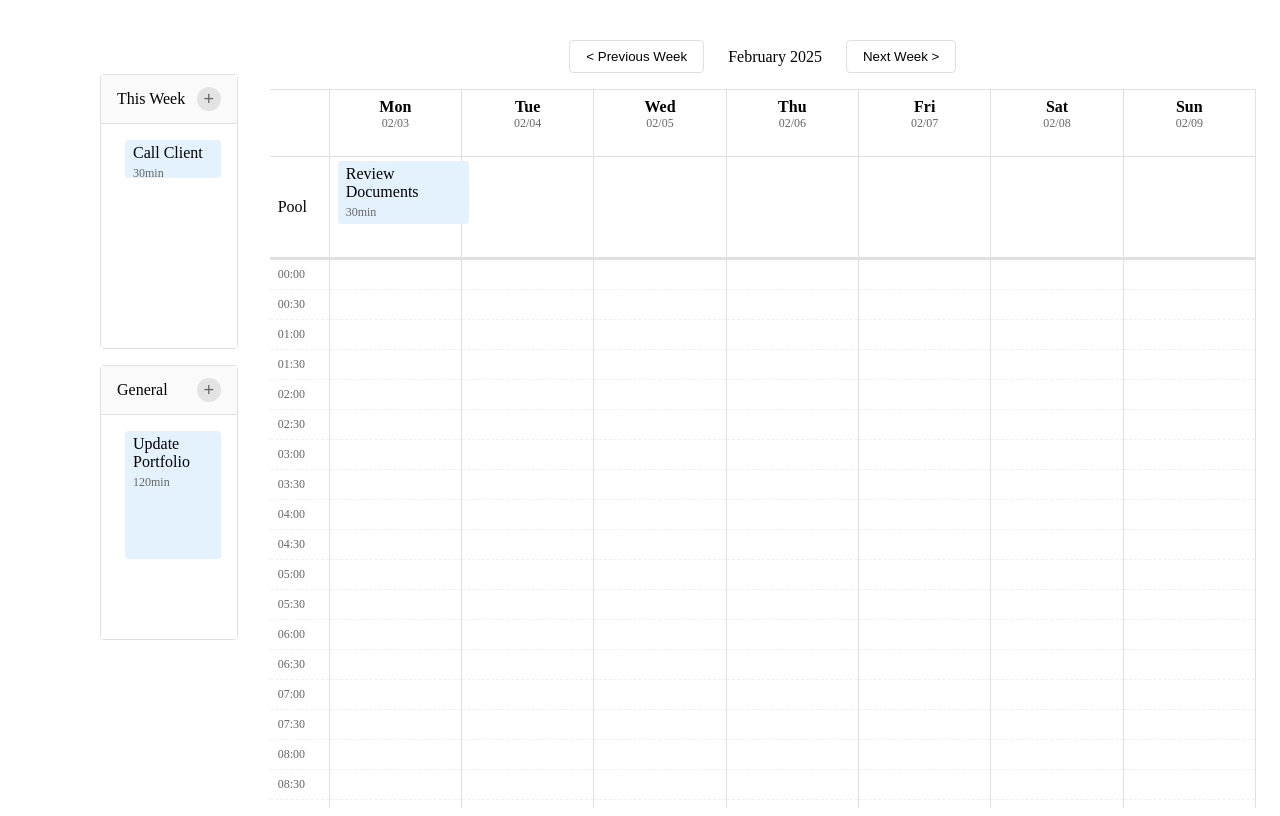
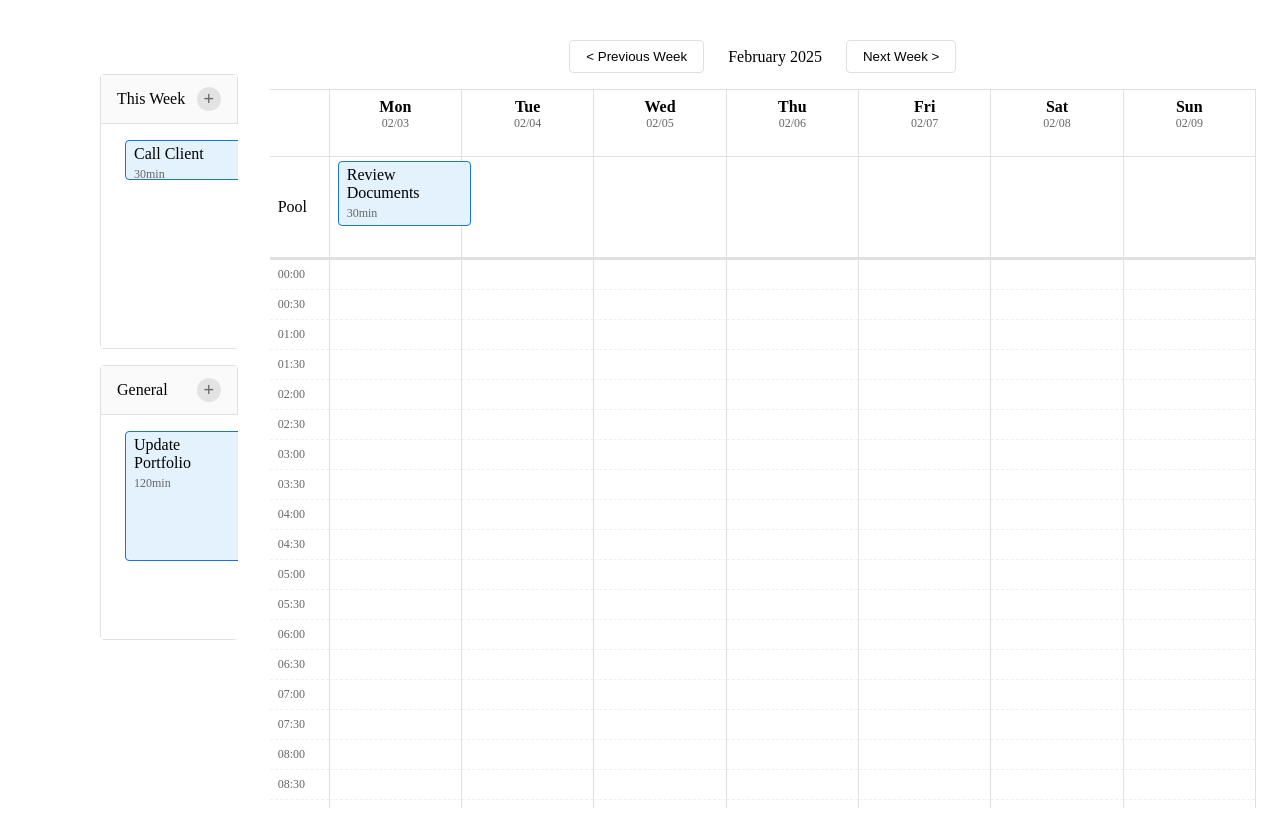
Before and after one commit to psyluo/flexcal, a React (Vite) app: page / in a window 1280 px wide. Built offline with nearby package versions, Linux system fonts and the light colour scheme.

Commit message:
拖拽和功能区完成 - 待解决问题：   - 单击打开菜单   - 下滚状态   - 事件高度   - 样式：事件宽度、配色、一些不知道是什么的颜色

```diff
--- a/src/components/EventItem.tsx
+++ b/src/components/EventItem.tsx
@@ -24,6 +24,7 @@ const EventItemContainer = styled.div<EventItemContainerProps>`
         margin: 0 8px;
         padding: 4px 8px;
         background-color: #e3f2fd;
+        border: 1px solid #1976d2;  // 添加深蓝色边框
       `;
     } else {
       // Pool、ThisWeek 和 General 事件共用样式
@@ -31,9 +32,10 @@ const EventItemContainer = styled.div<EventItemContainerProps>`
         position: relative;
         width: calc(100% - 16px);
         margin: 4px 8px;
-        min-height: 40px;
+        min-height: ${HOUR_HEIGHT / 2}px;
         padding: 4px 8px;
         background-color: #e3f2fd;
+        border: 1px solid #1976d2;  // 添加深蓝色边框
       `;
     }
   }}
--- a/src/components/GeneralArea.tsx
+++ b/src/components/GeneralArea.tsx
@@ -2,6 +2,7 @@ import React from 'react';
 import { CalendarEvent } from '../types';
 import { AreaContainer, AreaHeader, AreaTitle, AreaContent, AddButton } from './shared/AreaStyles';
 import EventList from './shared/EventList';
+import { useDroppable } from '@dnd-kit/core';
 
 interface GeneralAreaProps {
   events: CalendarEvent[];
@@ -14,13 +15,23 @@ const GeneralArea: React.FC<GeneralAreaProps> = ({
   onEditEvent,
   onCreateEvent,
 }) => {
+  const { setNodeRef, isOver } = useDroppable({
+    id: 'general-area',
+    data: { type: 'general' }
+  });
+
   return (
     <AreaContainer>
       <AreaHeader>
         <AreaTitle>General</AreaTitle>
         <AddButton onClick={onCreateEvent}>+</AddButton>
       </AreaHeader>
-      <AreaContent>
+      <AreaContent
+        ref={setNodeRef}
+        style={{
+          backgroundColor: isOver ? 'rgba(0, 0, 0, 0.05)' : undefined
+        }}
+      >
         <EventList
           events={events}
           onEditEvent={onEditEvent}
--- a/src/components/ThisWeekArea.tsx
+++ b/src/components/ThisWeekArea.tsx
@@ -2,6 +2,7 @@ import React from 'react';
 import { CalendarEvent } from '../types';
 import { AreaContainer, AreaHeader, AreaTitle, AreaContent, AddButton } from './shared/AreaStyles';
 import EventList from './shared/EventList';
+import { useDroppable } from '@dnd-kit/core';
 
 interface ThisWeekAreaProps {
   events: CalendarEvent[];
@@ -14,13 +15,23 @@ const ThisWeekArea: React.FC<ThisWeekAreaProps> = ({
   onEditEvent,
   onCreateEvent,
 }) => {
+  const { setNodeRef, isOver } = useDroppable({
+    id: 'thisWeek-area',
+    data: { type: 'thisWeek' }
+  });
+
   return (
-    <AreaContainer data-testid="this-week-area">
-      <AreaHeader data-testid="this-week-header">
+    <AreaContainer>
+      <AreaHeader>
         <AreaTitle>This Week</AreaTitle>
         <AddButton onClick={onCreateEvent}>+</AddButton>
       </AreaHeader>
-      <AreaContent data-testid="this-week-content">
+      <AreaContent
+        ref={setNodeRef}
+        style={{
+          backgroundColor: isOver ? 'rgba(0, 0, 0, 0.05)' : undefined
+        }}
+      >
         <EventList
           events={events}
           onEditEvent={onEditEvent}
--- a/src/components/shared/AreaStyles.ts
+++ b/src/components/shared/AreaStyles.ts
@@ -35,6 +35,8 @@ export const AreaContent = styled.div.attrs({
   display: flex;
   flex-direction: column;
   transition: background-color 0.2s;
+  height: 100%;
+  width: 100%;
 
   &:hover {
     background-color: #f8f8f8;
@@ -69,3 +71,21 @@ export const AddButton = styled.button.attrs({
     background-color: #d4d4d4;
   }
 `;
+
+export const EventListContainer = styled.div.attrs({
+  className: 'event-list-container'
+})<EventListContainerProps>`
+  display: flex;
+  flex-direction: column;
+  gap: 8px;
+  width: 100%;
+  height: 100%;
+  position: relative;
+  padding: 4px;
+  background-color: ${props => props.$isOver ? 'rgba(0, 0, 0, 0.05)' : 'transparent'};
+  transition: background-color 0.2s;
+
+  &:hover {
+    background-color: #f8f8f8;
+  }
+`;
```
